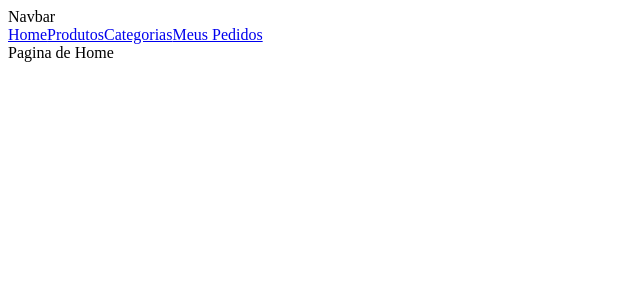
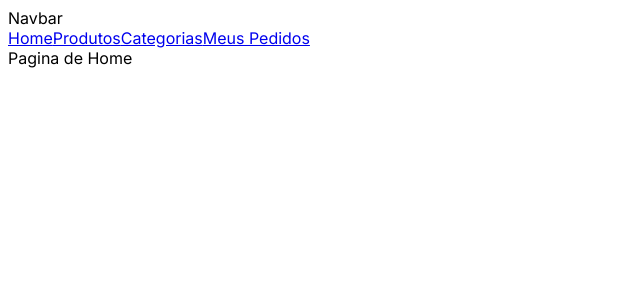
Before and after one commit to digitalcollege-fortal/soudev-02, a React (Create React App) app in the folder projeto-final/front/: page / in a window 1280 px wide. Shown: the top 300 px of the page, without its empty margins (0-640 px from the left). Built offline with nearby package versions, Linux system fonts and the light colour scheme.

Commit message:
Instalar font do css

```diff
--- a/projeto-final/front/src/App.js
+++ b/projeto-final/front/src/App.js
@@ -6,6 +6,8 @@
 import MeusPedidos from "./pages/MeusPedidos";
 import Navbar from "./components/Navbar";
 import Menu from "./components/Menu";
+
+import "./index.css";
 
 export default function App() {
   return (
--- /dev/null
+++ b/projeto-final/front/src/index.css
@@ -0,0 +1,5 @@
+@import url('https://fonts.googleapis.com/css2?family=Inter:wght@400;700&display=swap');
+
+body {
+    font-family: Inter, sans-serif;
+}
```
